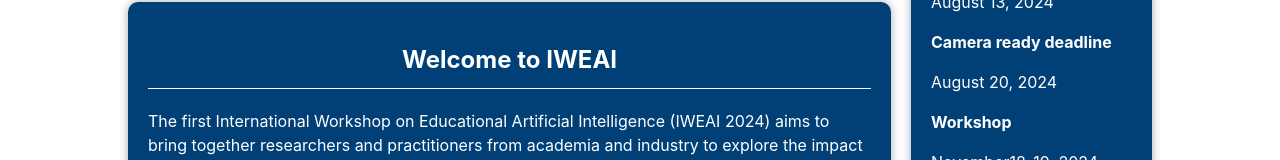
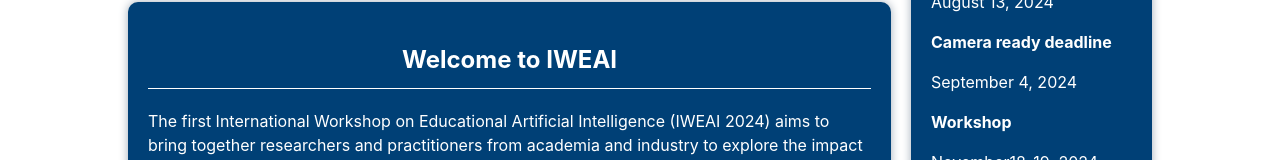
Before and after one commit to IWEAI/2024, a Vue app: page /2024/home in a window 1280 px wide. Shown: the part 1091-1251 px from the top of the page. Built offline with nearby package versions, Linux system fonts and the light colour scheme.

Commit message:
camera-ready-cange

```diff
--- a/src/components/Home/DatesCard.vue
+++ b/src/components/Home/DatesCard.vue
@@ -7,7 +7,7 @@
             <p class="bold">Acceptance Notification</p>
             <p>August 13, 2024</p>
             <p class="bold">Camera ready deadline</p>
-            <p>August 20, 2024</p>
+            <p>September 4, 2024</p>
             <p class="bold">Workshop</p>
             <p>November18-19, 2024</p>
             <p class="bold">    All deadlines are at the end of the day specified, anywhere on Earth (UTC-12).</p>
--- a/src/components/Paper/PaperCard.vue
+++ b/src/components/Paper/PaperCard.vue
@@ -41,7 +41,7 @@
             August 6, 2024
           </li>
           <li><strong>Acceptance Notification:</strong> August 13, 2024</li>
-          <li><strong>Camera ready deadline:</strong> August 20, 2024</li>
+          <li><strong>Camera ready deadline:</strong> September 4, 2024</li>
           <li><strong>Workshop:</strong> November 18-19, 2024</li>
         </ul>
         </ul>
```
